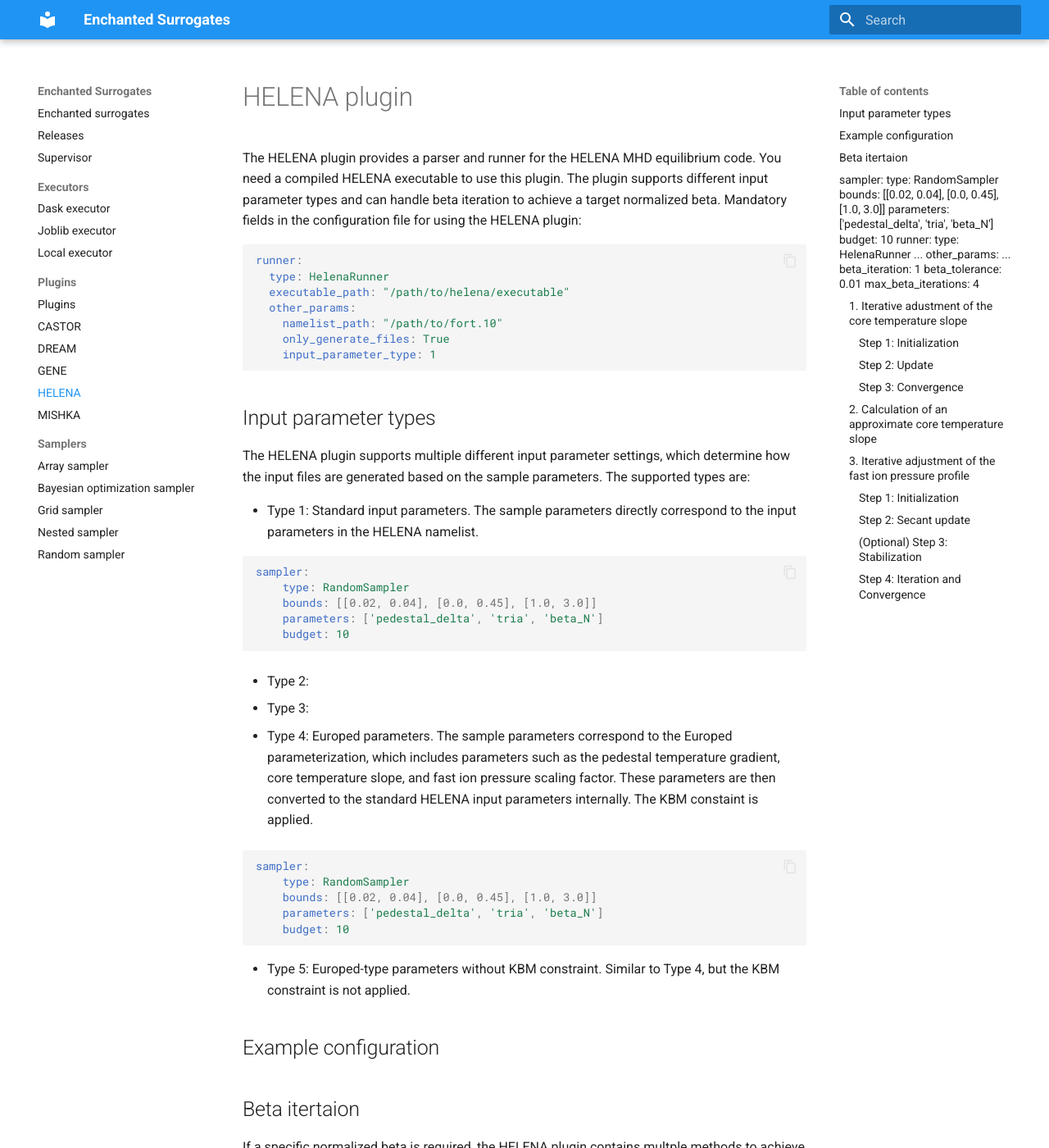
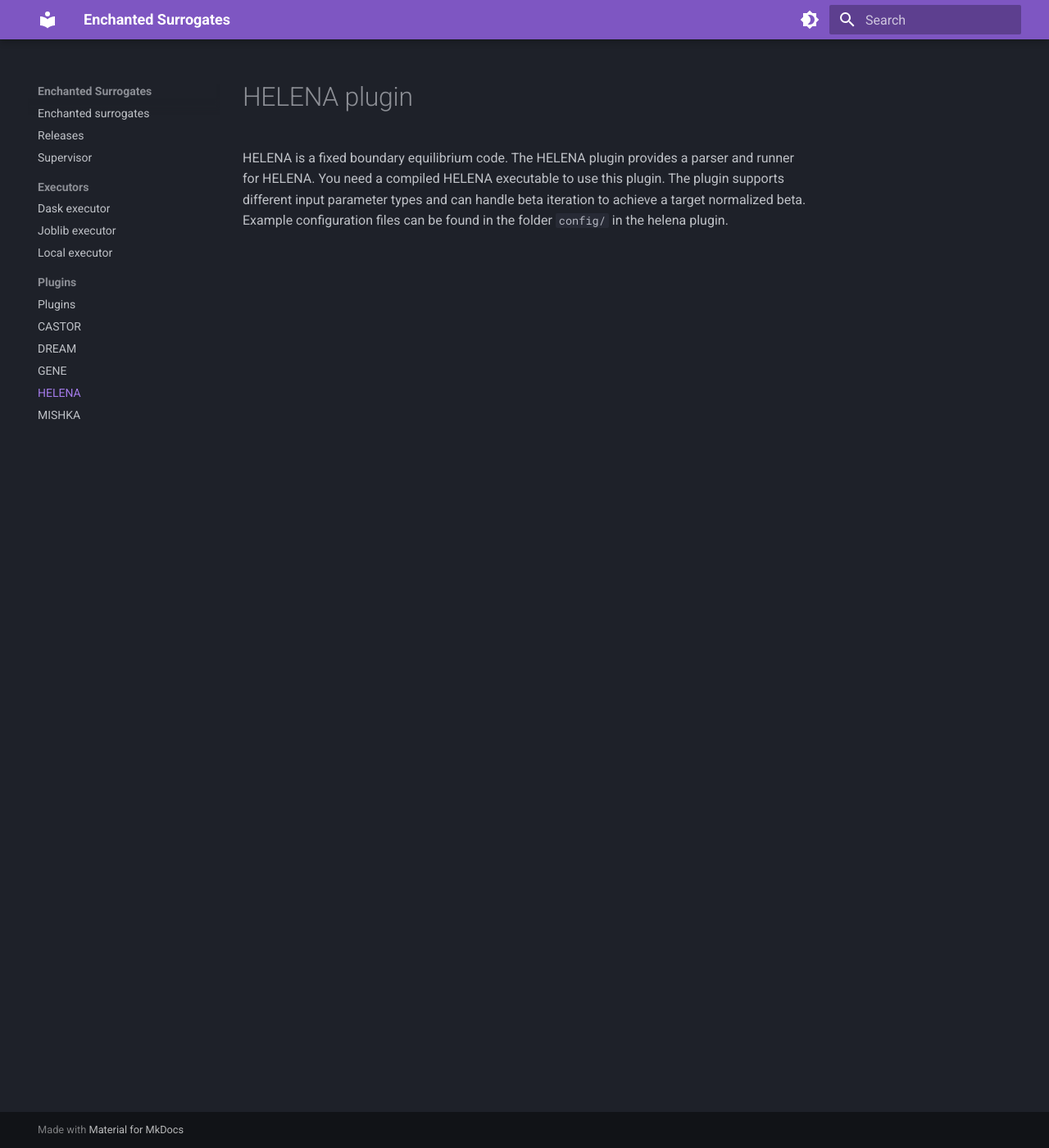
Before and after one commit to DIGIfusion/enchanted-surrogates, an MkDocs documentation site: the page built from docs/plugins/helena_plugin.md, in a window 1280 px wide and 1400 px high. Shown: the whole window at 82% size. Built offline with MkDocs 1.6.1 and Material for MkDocs 9.7.7, drawn with Linux system fonts in a browser that asks for light colours; some of the changed text lies outside the part shown.

Commit message:
Updating documentation and docstrings, removing empty files (#209)

````diff
--- a/docs/plugins/helena_plugin.md
+++ b/docs/plugins/helena_plugin.md
@@ -7,188 +7,5 @@ parent: Plugins
 
 # HELENA plugin
 
-The HELENA plugin provides a parser and runner for the HELENA MHD equilibrium code. You need a compiled HELENA executable to use this plugin. The plugin supports different input parameter types and can handle beta iteration to achieve a target normalized beta.
-Mandatory fields in the configuration file for using the HELENA plugin:
-
-```yaml
-runner:
-  type: HelenaRunner
-  executable_path: "/path/to/helena/executable"
-  other_params:
-    namelist_path: "/path/to/fort.10"
-    only_generate_files: True
-    input_parameter_type: 1
-
-```
-
-
-
-## Input parameter types
-
-The HELENA plugin supports multiple different input parameter settings, which determine how the input files are generated based on the sample parameters. The supported types are:
-
-- Type 1: Standard input parameters. The sample parameters directly correspond to the input parameters in the HELENA namelist.
-
-```yaml
-sampler:
-    type: RandomSampler
-    bounds: [[0.02, 0.04], [0.0, 0.45], [1.0, 3.0]]
-    parameters: ['pedestal_delta', 'tria', 'beta_N']
-    budget: 10
-
-```
-
-- Type 2:
-
-- Type 3:
-
-- Type 4: Europed parameters. The sample parameters correspond to the Europed parameterization, which includes parameters such as the pedestal temperature gradient, core temperature slope, and fast ion pressure scaling factor. These parameters are then converted to the standard HELENA input parameters internally. The KBM constaint is applied.
-
-```yaml
-sampler:
-    type: RandomSampler
-    bounds: [[0.02, 0.04], [0.0, 0.45], [1.0, 3.0]]
-    parameters: ['pedestal_delta', 'tria', 'beta_N']
-    budget: 10
-
-```
-
-- Type 5: Europed-type parameters without KBM constraint. Similar to Type 4, but the KBM constraint is not applied.
-
-## Example configuration
-
-
-## Beta itertaion
-
-If a specific normalized beta is required, the HELENA plugin contains multple methods to achieve this. Firstly, the target beta_N has to be specified in the parameters section of the configuration file:
-
-```yaml
-sampler:
-    type: RandomSampler
-    bounds: [[0.02, 0.04], [0.0, 0.45], [1.0, 3.0]]
-    parameters: ['pedestal_delta', 'tria', 'beta_N']
-    budget: 10
-
-runner:
-  type: HelenaRunner
-  ...
-  other_params:
-    ...
-    beta_iteration: 1
-    beta_tolerance: 0.01
-    max_beta_iterations: 4
-```
----
-### 1. Iterative adustment of the core temperature slope
-
-Linear + secant method approach.
-
-
-#### Step 1: Initialization
-
-Run HELENA at two initial values of the core temperature slope $a_{T}$:
-
-$$
-a_{T,0} = 0, \quad a_{T,1} = 1,
-$$
-
-with corresponding outputs
-
-$$
-\beta_{N,0} = \beta_N(a_{T,0}), \quad \beta_{N,1} = \beta_N(a_{T,1}).
-$$
-
-#### Step 2: Update
-
-#### Step 3: Convergence
-
-
----
-### 2. Calculation of an approximate core temperature slope
-
-From Europed. Newton's method.
-This method reconstructs the pressure profile and iteratively adjusts the core temperature slope to reach the target beta_N, but without running HELENA multiple times. The procedure is as follows:
-
----
-### 3. Iterative adjustment of the fast ion pressure profile
-
-Secant method.
-This method will iteratively adjust the amplitude of the fast ion pressure profile to reach the target beta_N.
-We assume that the normalized beta, $\beta_N$, is a function of the fast-ion pressure scaling factor $apf$. Since the explicit functional form $\beta_N(apf)$ is not known, the secant method is used to iteratively approximate the root of
-
-$$
-f(apf) = \beta_N(apf) - \beta_N^{\text{target}} = 0.
-$$
-
-The iteration procedure is as follows:
-
-
-#### Step 1: Initialization
-
-Run HELENA at two initial values of the fast-ion pressure scaling factor:
-
-$$
-apf_{0} = 0, \quad apf_{1} = 1,
-$$
-
-with corresponding outputs
-
-$$
-\beta_{N,0} = \beta_N(apf_{0}), \quad \beta_{N,1} = \beta_N(apf_{1}).
-$$
-
-
-
-#### Step 2: Secant update
-
-For iteration $k \geq 2$, given the last two approximations $(apf_{k-2}, \beta_{N,k-2})$ and $(apf_{k-1}, \beta_{N,k-1})$, we compute the slope:
-
-$$
-s = \frac{\beta_{N,k-1} - \beta_{N,k-2}}{apf_{k-1} - apf_{k-2}}.
-$$
-
-The new guess is obtained using the secant method:
-
-$$
-apf_{k} = apf_{k-1} + \frac{\beta_N^{\text{target}} - \beta_{N,k-1}}{s}.
-$$
-
-
-
-#### (Optional) Step 3: Stabilization
-
-To improve robustness, two modifications can be applied:
-
-1. **Damping**:
-   A fraction of the update is mixed with the previous iterate,
-
-   $$
-   apf_{k} \; \leftarrow \; (1-\lambda)\, apf_{k} + \lambda\, apf_{k-1}, \quad 0 < \lambda < 1.
-   $$
-
-   (In the code, $\lambda = 0.3$. TODO: make this user-defined in the config file.)
-
-2. **Step-size limit**:
-   To avoid divergence (HELENA crashed easily on too large apf values), the step
-
-   $$
-   \Delta apf = apf_{k} - apf_{k-1}
-   $$
-
-   is restricted to $\|\Delta apf \| \leq \Delta apf^{\max}$ (with $\Delta apf^{\max} = 2.$ in the code.  TODO: make this user-defined in the config file).
-
-
-
-#### Step 4: Iteration and Convergence
-
-HELENA is rerun at the new $apf_{k}$ to compute $\beta_{N,k} = \beta_N(apf_{k})$.
-
-The iteration continues until the stopping criterion is met:
-
-$$
-\big| \beta_{N,k} - \beta_N^{\text{target}} \big| < \varepsilon \, \beta_N^{\text{target}},
-$$
-
-where $\varepsilon$ is the user-defined tolerance (`beta_tolerance`) or until the maximum number of iterations are met (`max_beta_iterations`).
-
----
+HELENA is a fixed boundary equilibrium code. The HELENA plugin provides a parser and runner for HELENA. You need a compiled HELENA executable to use this plugin. The plugin supports different input parameter types and can handle beta iteration to achieve a target normalized beta.
+Example configuration files can be found in the folder `config/` in the helena plugin.
--- a/docs/samplers/array_sampler.md
+++ /dev/null
@@ -1 +0,0 @@
-Documentation in array sampler docstrings.
--- a/docs/samplers/bayesian_optimization_sampler.md
+++ /dev/null
@@ -1,2 +0,0 @@
-Documentation in bayesian optimization sampler docstrings.
-::: enchanted_surrogates.samplers.bayesian_optimization_sampler
--- a/docs/samplers/grid_sampler.md
+++ /dev/null
@@ -1 +0,0 @@
-Documentation in grid sampler docstrings.
--- a/docs/samplers/nested_sampler.md
+++ /dev/null
@@ -1 +0,0 @@
-Documentation in nested sampler docstrings.
--- a/docs/samplers/random_sampler.md
+++ /dev/null
@@ -1 +0,0 @@
-Documentation in random sampler docstrings.
--- a/mkdocs.yml
+++ b/mkdocs.yml
@@ -7,10 +7,24 @@ theme:
 
   # Color palette configuration
   palette:
+    # Palette toggle for dark mode
+    - scheme: slate
+      primary: deep purple
+      toggle:
+        icon: material/brightness-4
+        name: Switch to light mode
     # Palette toggle for light mode
     - scheme: default
-      primary: blue
-      accent: blue
+      primary: deep purple
+      toggle:
+        icon: material/brightness-7
+        name: Switch to dark mode
+
+  # Logo displayed in the header instead of the site name
+  logo: #docs/img/logo.png
+
+  # Favicon shown in the browser tab
+  favicon: docs/img/favicon.ico
 
   # Custom HTML overrides
   # This replaces Jekyll `_includes/head_custom.html`
````
Also changed, not shown: docs/index.md (+16 -7 lines), docs/plugins/gene_plugin.md (+1 -1 lines), docs/plugins/mishka_plugin.md (+9 -39 lines), 2 other files.
